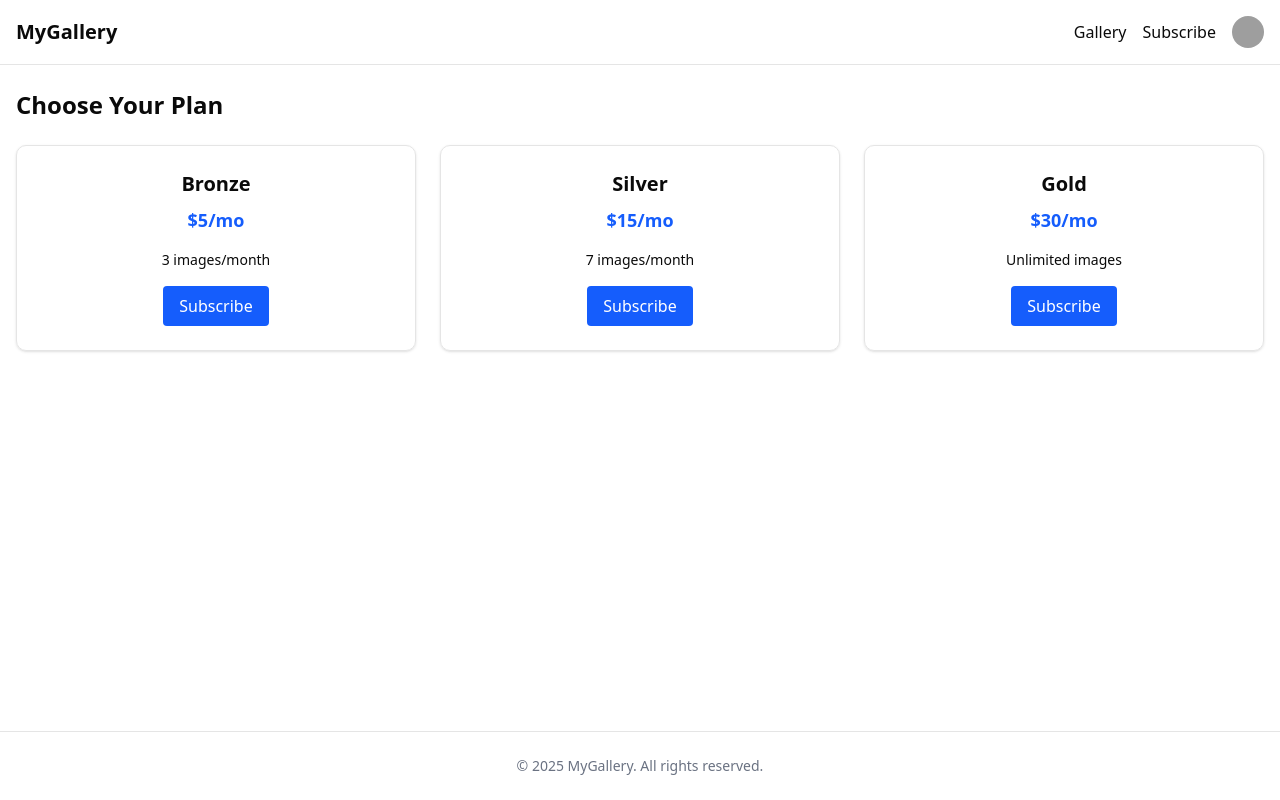
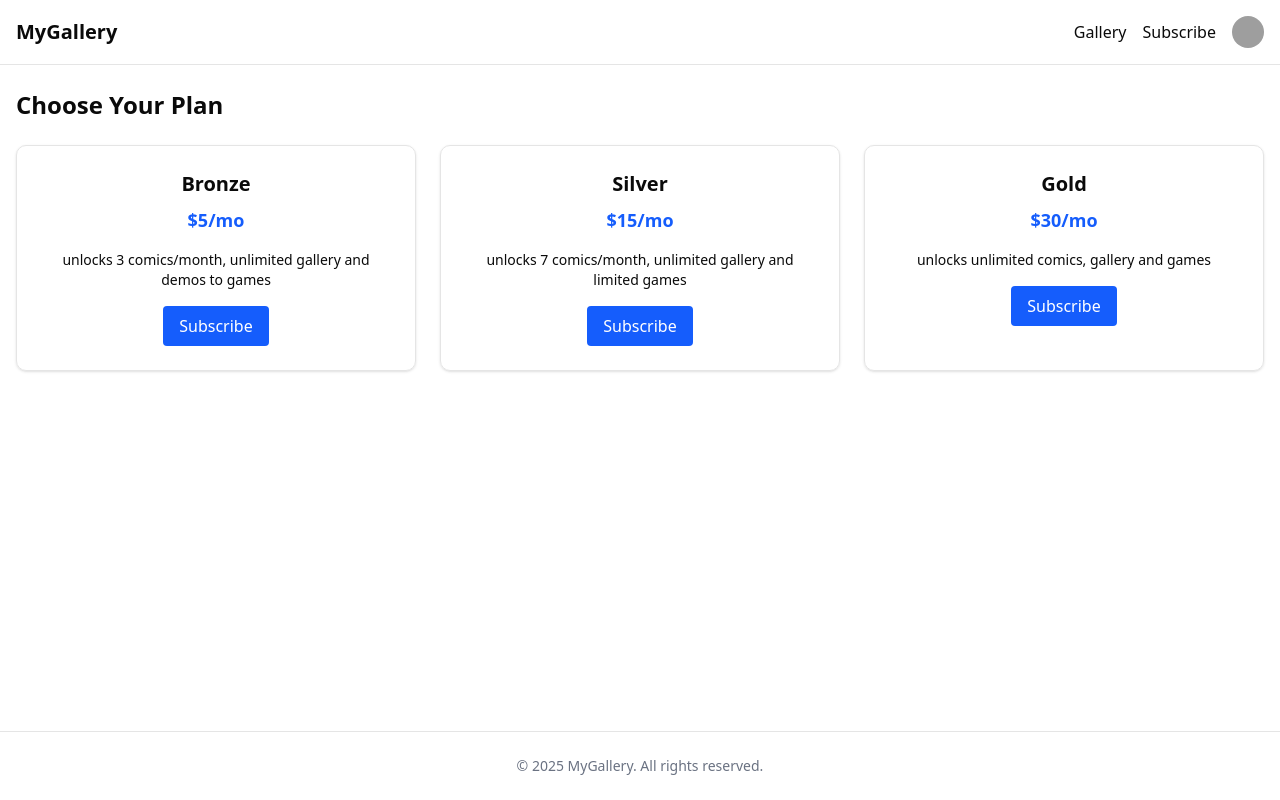
Before and after one commit to JediWebDev/comics-subscription-site, a Next.js app: page /subscribe in a window 1280 px wide. Built offline with nearby package versions, Linux system fonts and the light colour scheme; grey boxes are pictures that could not be loaded.

Commit message:
Update page.tsx

```diff
--- a/src/app/subscribe/page.tsx
+++ b/src/app/subscribe/page.tsx
@@ -1,9 +1,9 @@
 import PlanCard from "@/components/PlanCard";
 
 const plans = [
-  { name: "Bronze", price: "$5/mo", features: ["3 images/month"] },
-  { name: "Silver", price: "$15/mo", features: ["7 images/month"] },
-  { name: "Gold", price: "$30/mo", features: ["Unlimited images"] },
+  { name: "Bronze", price: "$5/mo", features: ["unlocks 3 comics/month, unlimited gallery and demos to games"] },
+  { name: "Silver", price: "$15/mo", features: ["unlocks 7 comics/month, unlimited gallery and limited games"] },
+  { name: "Gold", price: "$30/mo", features: ["unlocks unlimited comics, gallery and games"] },
 ];
 
 export function SubscribePage() {
```
